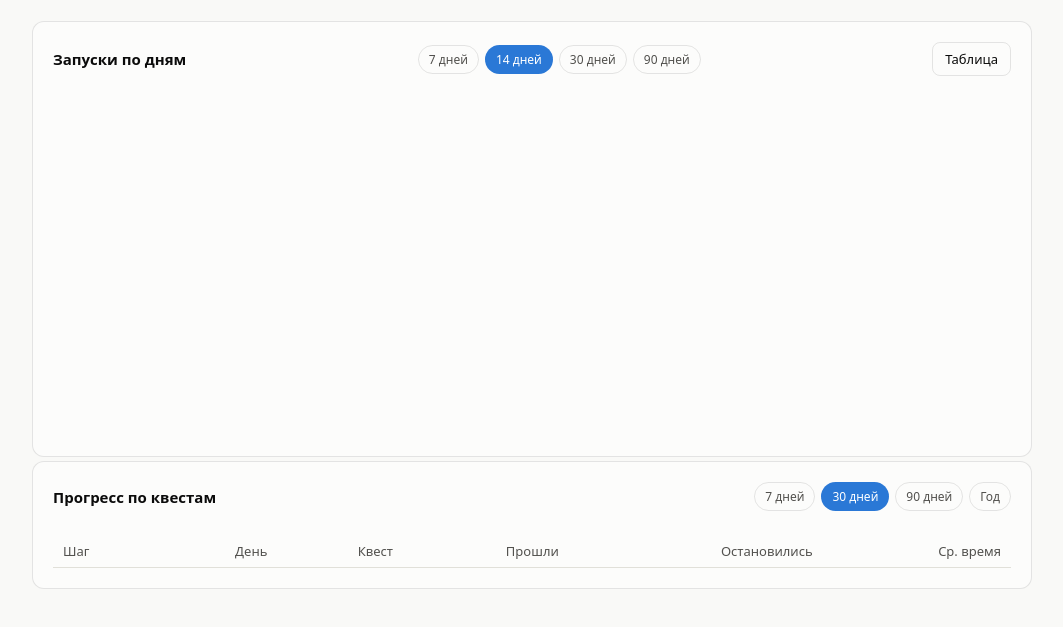
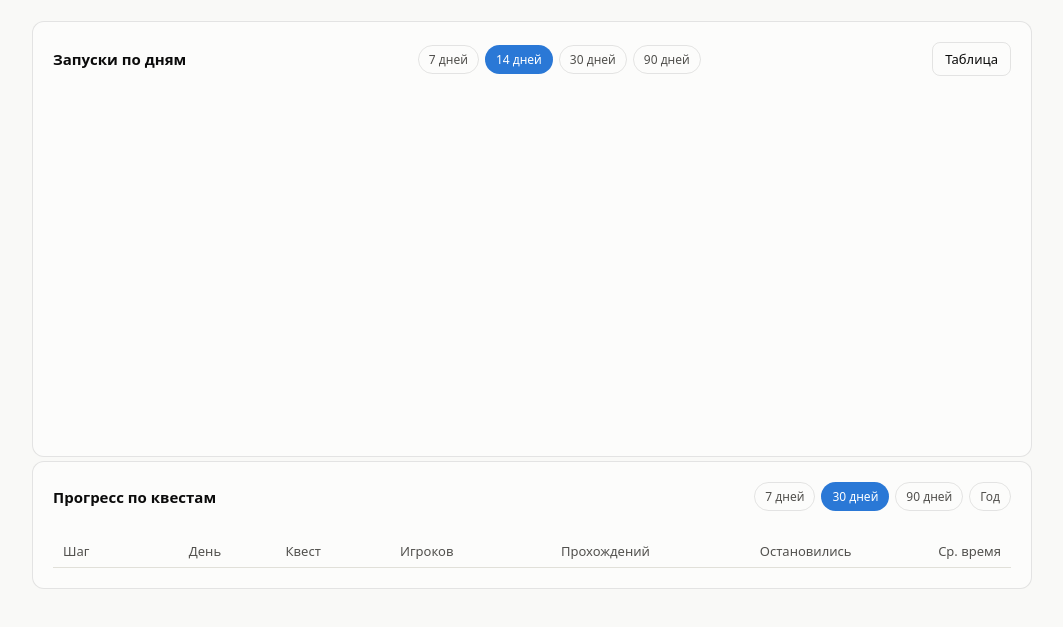
Before and after one commit to royaltymisha/bunker_analytics_server, a website: page src/dashboard.html in a window 1280 px wide. Both pictures are taken after typing "Sample123" into the empty fields and a click on the button "Войти". Shown: the part 81-708 px from the top of the page, without its empty margins (108-1171 px from the left). Drawn offline with Linux system fonts and the light colour scheme; no server answers.

Commit message:
Update dashboard

```diff
--- a/src/dashboard.html
+++ b/src/dashboard.html
@@ -240,7 +240,8 @@
                 <th>Шаг</th>
                 <th>День</th>
                 <th>Квест</th>
-                <th>Прошли</th>
+                <th>Игроков</th>
+                <th>Прохождений</th>
                 <th>Остановились</th>
                 <th>Ср. время</th>
               </tr>
@@ -607,11 +608,15 @@
       var barValue = document.createElement('span');
       barValue.className = 'bar-value';
       barValue.textContent = formatExact(completed);
-      barValue.title = formatExact(row.completions) + ' прохождений всего';
 
       barCell.appendChild(bar);
       barCell.appendChild(barValue);
       tr.appendChild(barCell);
+
+      // Прохождения отдельной колонкой, а не тултипом: на одной машине (редактор,
+      // тестовый прогон) «Игроков» всегда 1, и без этого числа кажется, что события
+      // не пишутся, хотя пишутся.
+      tr.appendChild(cell(formatExact(row.completions)));
 
       var stopped = toNumber(row.installs_stopped_here);
       var stoppedCell = cell(stopped > 0 ? formatExact(stopped) : '—');
```
